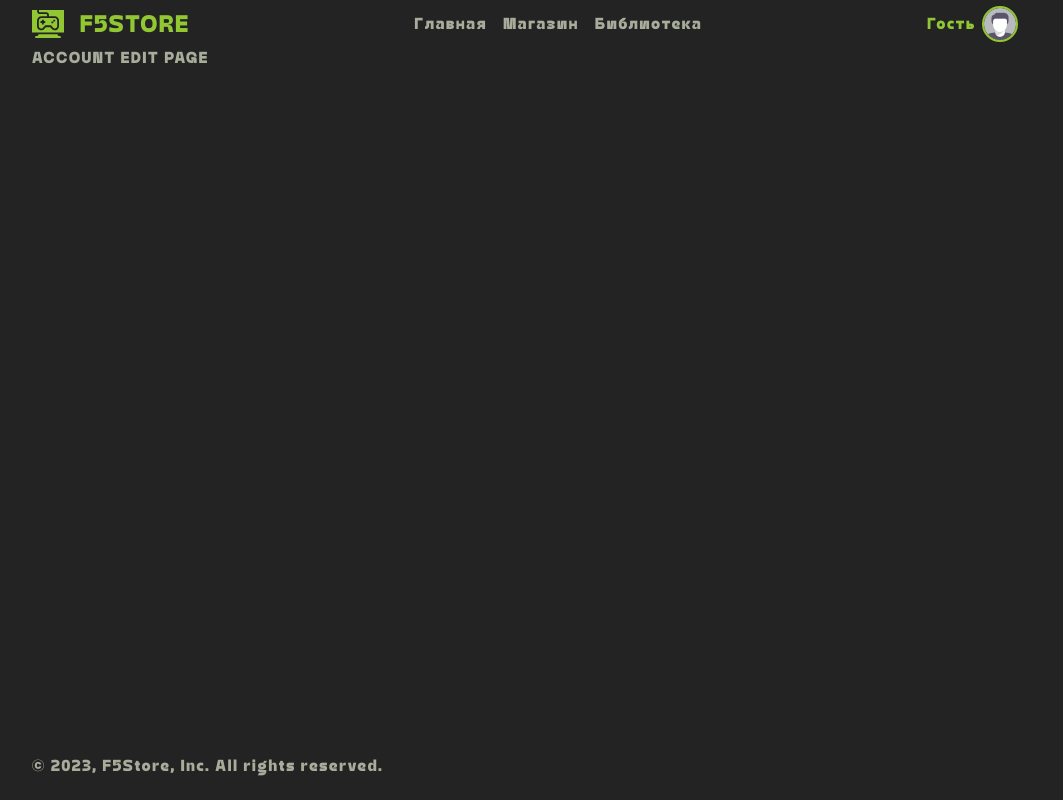
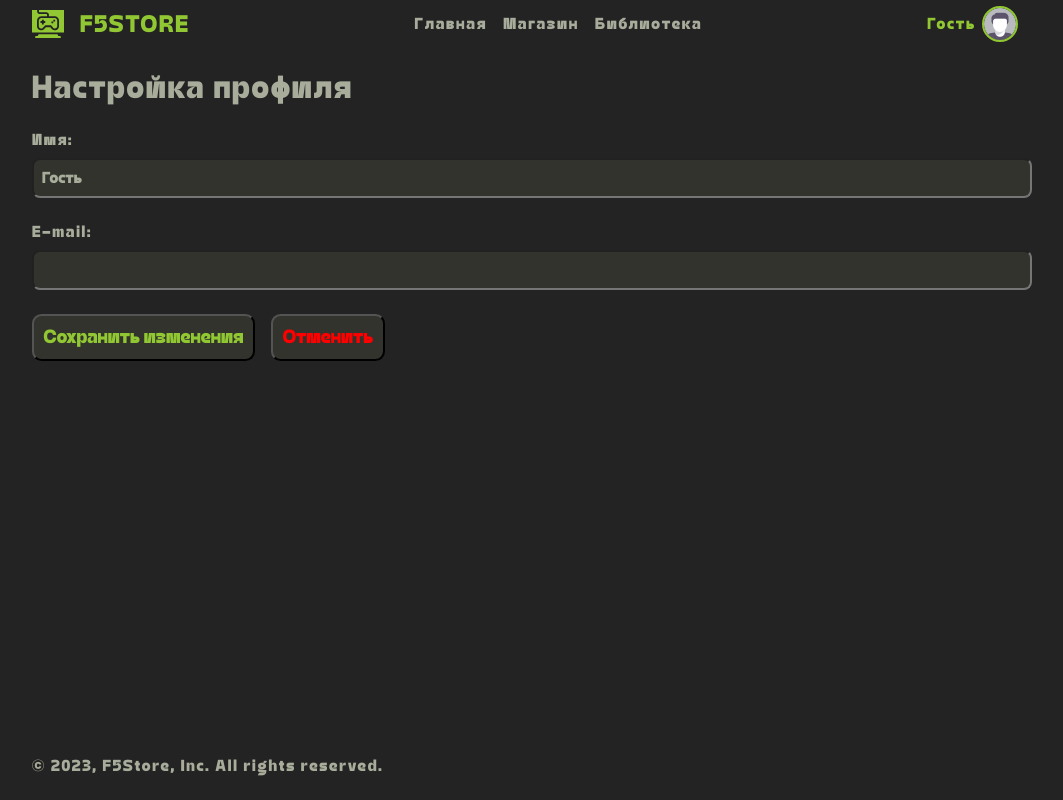
Before and after one commit to Fy5tew/course-project-2-1, a React (Create React App) app in the folder website/: page /account/edit in a window 1280 px wide. Shown: the whole page, without its empty margins (116-1179 px from the left). Built offline with nearby package versions, Linux system fonts and the light colour scheme.

Commit message:
Added account edit page and form

```diff
--- a/website/src/Form.module.scss
+++ b/website/src/Form.module.scss
@@ -27,6 +27,12 @@
             color: var(--color-primary);
             cursor: pointer;
         }
+
+        &[type="reset"] {
+            font-size: 1.2em;
+            color: red;
+            cursor: pointer;
+        }
     }
 
     .Error {
--- /dev/null
+++ b/website/src/components/AccountEditForm/AccountEditForm.module.scss
@@ -0,0 +1,11 @@
+.FormControls {
+    display: flex;
+    flex-direction: row;
+    justify-content: left;
+    align-items: center;
+    gap: 1em;
+}
+
+.Hidden {
+    display: none;
+}
--- /dev/null
+++ b/website/src/components/AccountEditForm/AccountEditForm.tsx
@@ -0,0 +1,92 @@
+import { useSelector, useDispatch } from 'react-redux';
+import { useNavigate } from 'react-router-dom';
+import { useForm, SubmitHandler } from 'react-hook-form';
+import { useEffectOnce } from 'usehooks-ts';
+
+import { validateEmail } from '../../helpers/validateEmail';
+
+import { userActions } from '../../features/user/userSlice';
+import { avatarsActions } from '../../features/avatars/avatarsSlice';
+
+import form from '../../Form.module.scss';
+
+import styles from './AccountEditForm.module.scss';
+
+
+type Inputs = {
+    name: string,
+    email: string,
+    avatar: string,
+};
+
+
+export function AccountEditForm() {
+    const dispatch = useDispatch();
+    const navigate = useNavigate();
+    const {
+        register,
+        setValue,
+        handleSubmit,
+        formState: { errors },
+    } = useForm<Inputs>();
+
+    const user = useSelector(userActions.getUser);
+
+    useEffectOnce(() => {
+        setValue('avatar', user.avatar);
+        setValue('name', user.name);
+        setValue('email', user.email ?? '');
+    });
+
+    const submitHandler: SubmitHandler<Inputs> = (data) => {
+        dispatch(userActions.setAvatar(data.avatar));
+        dispatch(userActions.setName(data.name));
+        dispatch(userActions.setEmail(data.email));
+        navigate(-1);
+    };
+
+    const resetHandler = () => {
+        navigate(-1);
+    };
+
+    return (
+        <form className={form.Form} onSubmit={handleSubmit(submitHandler)} onReset={resetHandler}>
+            <input className={styles.Hidden} {...register('avatar')} />
+            <label>
+                Имя:
+                <input {...register('name', {
+                    validate: (value) => {
+                        if (!value) {
+                            return 'Это обязательное поле';
+                        }
+                        if (value.length < 3) {
+                            return 'Допустимая длина: от 3 символов';
+                        }
+                        if (value.length > 15) {
+                            return 'Допустимая длина: 15 символов';
+                        }
+                    },
+                })} />
+                {errors.name && <span className={form.Error}>{errors.name.message}</span>}
+            </label>
+            <label>
+                E-mail:
+                <input {...register('email', {
+                    validate: (value) => {
+                        if (!value) {
+                            return 'Это обязательное поле';
+                        }
+                        if (!validateEmail(value)) {
+                            return 'Неверный формат e-mail';
+                        }
+                    }
+                })} type='email' />
+                {errors.email && <span className={form.Error}>{errors.email.message}</span>}
+            </label>
+            <div className={styles.FormControls}>
+                <input type='submit' value='Сохранить изменения' />
+                <input type='reset' value='Отменить' />
+            </div>
+        </form>
+    );
+}
--- /dev/null
+++ b/website/src/components/AccountEditForm/index.ts
@@ -0,0 +1 @@
+export { AccountEditForm } from './AccountEditForm';
--- a/website/src/pages/AccountEditPage/AccountEditPage.tsx
+++ b/website/src/pages/AccountEditPage/AccountEditPage.tsx
@@ -1,6 +1,7 @@
 import { useTitle } from "../../hooks/useTitle";
 
 import { PageLayout } from "../../components/PageLayout";
+import { AccountEditForm } from "../../components/AccountEditForm";
 
 
 export function AccountEditPage() {
@@ -8,7 +9,8 @@ export function AccountEditPage() {
 
     return (
         <PageLayout>
-            ACCOUNT EDIT PAGE
+            <h1>Настройка профиля</h1>
+            <AccountEditForm />
         </PageLayout>
     );
 }
```
